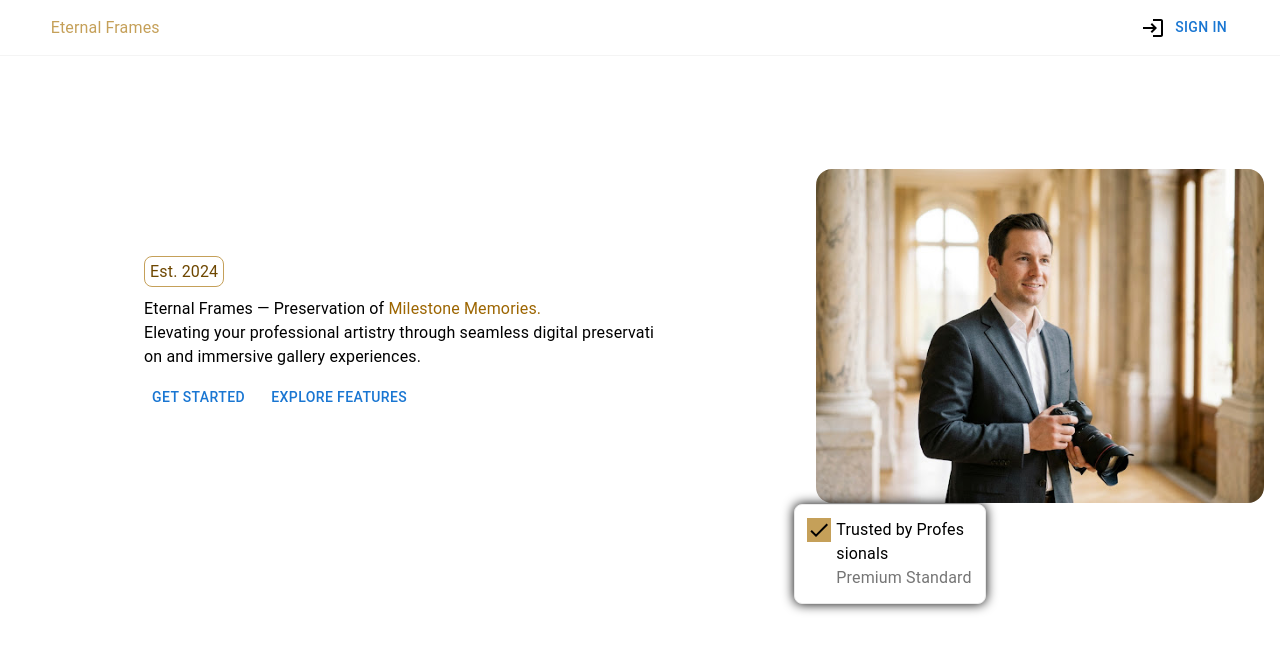
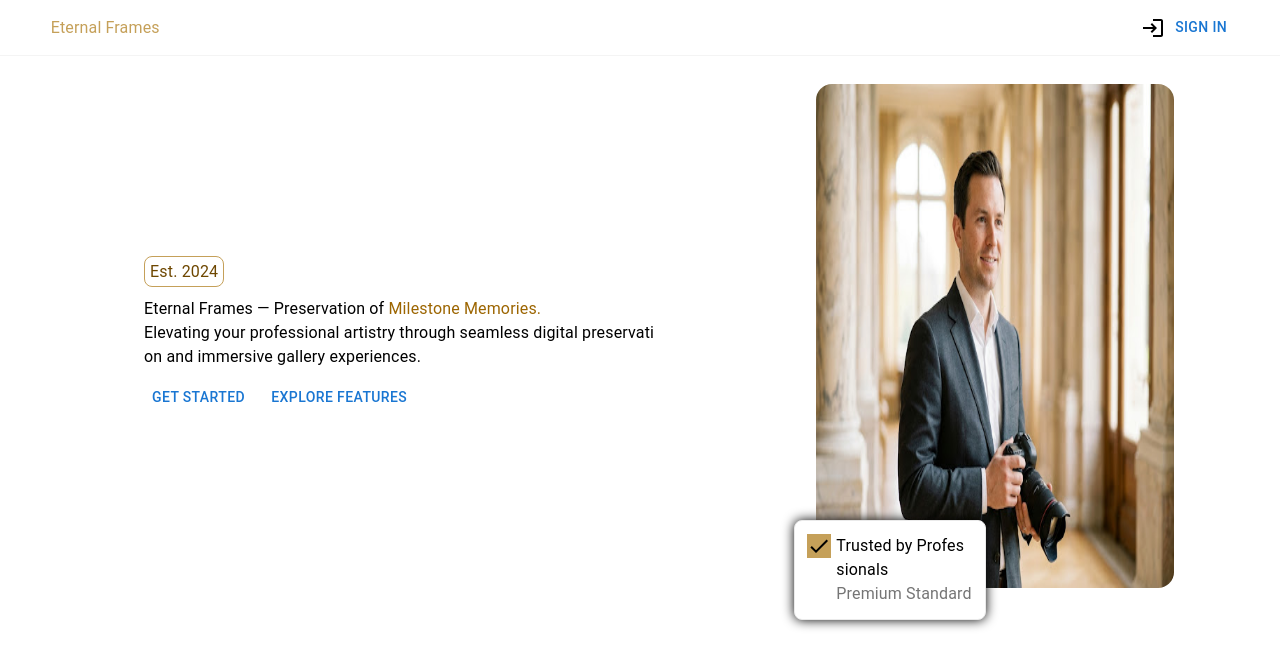
Before and after one commit to iamsumitkumar64/Eternal-Frames, a Next.js app in the folder frontend/: page / in a window 1280 px wide. Shown: the top 668 px of the page. Built offline with nearby package versions, Linux system fonts and the light colour scheme; no server answers.

Commit message:
css improved

```diff
--- a/frontend/src/app/home.module.css
+++ b/frontend/src/app/home.module.css
@@ -22,8 +22,10 @@
 
 .leftbusinessInfoBox {
     width: 60%;
+    height: 100%;
     display: flex;
     flex-direction: column;
+    justify-content: center;
     gap: 10px;
     padding: 0% 10%;
 }
@@ -66,7 +68,7 @@
 
 .businessInfoGetStartedButton,
 .businessInfoExploreFeatureButton {
-    border: 1px solid rgb(101, 101, 101);
+    border: 1px solid #6c4600;
     border-radius: 5px;
     padding: 1% 2%;
 }
@@ -82,16 +84,23 @@
 
 .rightbusinessInfoBox {
     width: 35%;
+    height: 100%;
+    display: flex;
+    flex-direction: column;
+    justify-content: center;
 }
 
 .buisnessInfoImageBox {
     width: 100%;
     height: 100%;
+    display: flex;
+    flex-direction: column;
+    justify-content: center;
 }
 
 .buisnessInfoImage {
-    width: 100%;
-    height: 100%;
+    width: 80%;
+    height: 90%;
     background-size: cover;
     background-position: center;
     background-repeat: no-repeat;
@@ -108,7 +117,7 @@
     padding: 1%;
     gap: 3%;
     position: absolute;
-    top: 63%;
+    top: 65%;
     right: 23%;
 }
 
--- a/frontend/src/app/page.tsx
+++ b/frontend/src/app/page.tsx
@@ -50,6 +50,10 @@ export default function HomePage() {
                     </Box>
                 </Box>
             </Box>
+
+            <Box className={styles.coreCapabilites}>
+
+            </Box>
         </Box>
     )
 }
```
